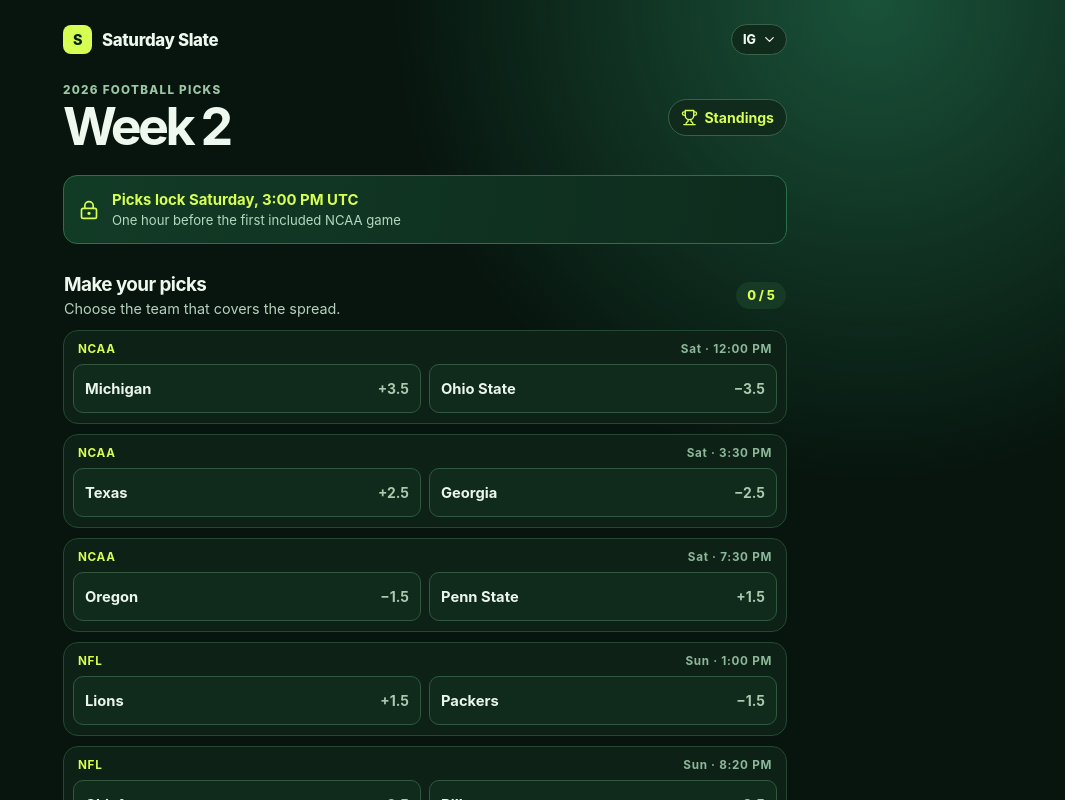
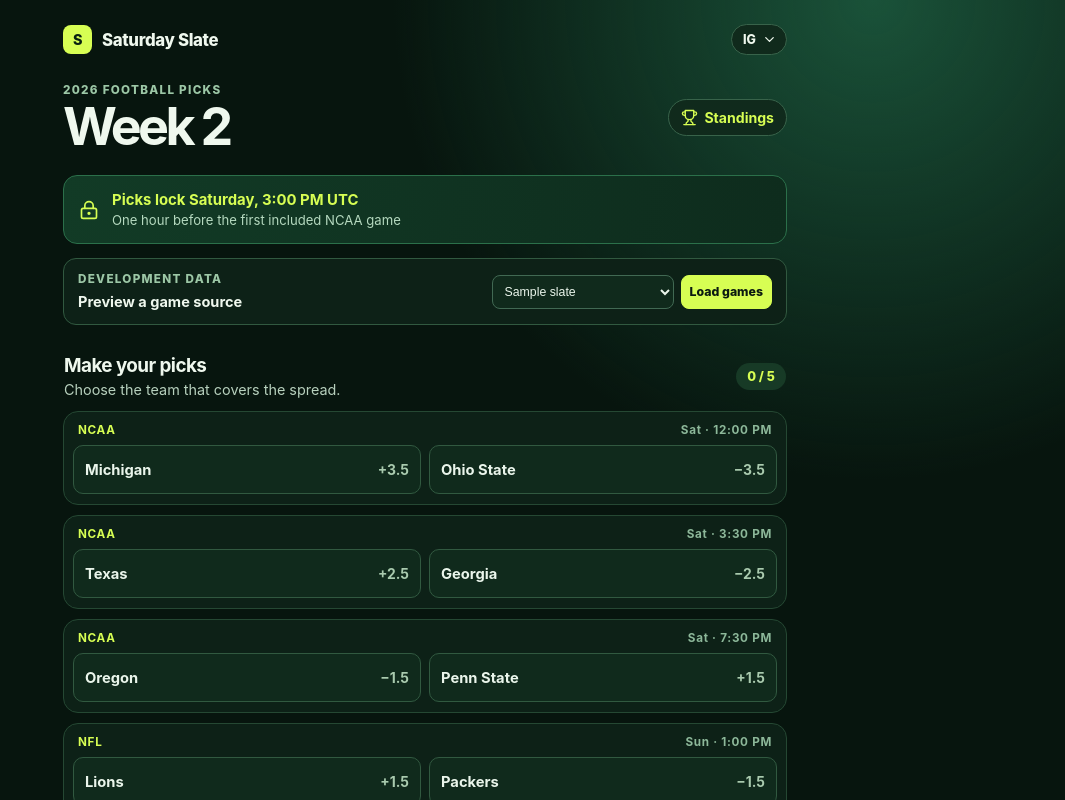
Before and after one commit to ihgold487/football-app, a React (Vite) app: page / in a window 1280 px wide. Shown: the top 800 px of the page, without its empty margins (215-1280 px from the left). Built offline with nearby package versions, Linux system fonts and the light colour scheme.

Commit message:
Add experimental ESPN FBS game importer

```diff
--- a/src/App.jsx
+++ b/src/App.jsx
@@ -1,6 +1,7 @@
 import { useEffect, useMemo, useState } from "react";
 import { Check, ChevronDown, CircleAlert, LockKeyhole, Trophy } from "lucide-react";
 import { demoGames, demoWeek } from "./data/demoSlate";
+import { loadEspnFbsGames } from "./data/providers/espn";
 
 const LOCAL_PICKS_KEY = "saturday-slate-demo-picks-v1";
 
@@ -22,7 +23,7 @@
     <article className="game-card">
       <div className="game-meta">
         <span>{game.league}</span>
-        <span>{game.kickoff}</span>
+        <span>{game.kickoff}{game.spreadDetail ? ` · ${game.spreadDetail}` : ""}</span>
       </div>
       <div className="game-teams">
         {choices.map((choice) => {
@@ -51,8 +52,12 @@
   const [picks, setPicks] = useState(localPicks.picks);
   const [totalPoints, setTotalPoints] = useState(localPicks.totalPoints);
   const [notice, setNotice] = useState("");
+  const [games, setGames] = useState(demoGames);
+  const [dataSource, setDataSource] = useState("sample");
+  const [slateDate, setSlateDate] = useState("2026-09-12");
+  const [loadingGames, setLoadingGames] = useState(false);
   const pickedCount = Object.keys(picks).length;
-  const missing = demoGames.length - pickedCount;
+  const missing = games.length - pickedCount;
   const formattedLock = useMemo(
     () => new Intl.DateTimeFormat("en-US", { weekday: "long", hour: "numeric", minute: "2-digit", timeZoneName: "short" }).format(new Date(demoWeek.lockAt)),
     []
@@ -75,6 +80,28 @@
     setNotice("All picks are saved on this device. You can refresh the page to verify they remain here.");
   }
 
+  async function loadGames() {
+    if (dataSource === "sample") {
+      setGames(demoGames);
+      setPicks({});
+      setNotice("Sample slate loaded. It is for interface testing only.");
+      return;
+    }
+    setLoadingGames(true);
+    setNotice("");
+    try {
+      const importedGames = await loadEspnFbsGames(slateDate);
+      if (!importedGames.length) throw new Error("No FBS games were returned for that date.");
+      setGames(importedGames);
+      setPicks({});
+      setNotice(`Loaded ${importedGames.length} FBS games from ESPN. Lines marked unavailable need another provider or admin confirmation.`);
+    } catch (error) {
+      setNotice(`Could not load ESPN data: ${error.message} Sample games are still available.`);
+    } finally {
+      setLoadingGames(false);
+    }
+  }
+
   return (
     <main className="app-shell">
       <header className="topbar">
@@ -95,13 +122,25 @@
         <div><strong>Picks lock {formattedLock}</strong><span>One hour before the first included NCAA game</span></div>
       </section>
 
+      <section className="source-panel" aria-label="Development data source">
+        <div><p className="eyebrow">DEVELOPMENT DATA</p><strong>Preview a game source</strong></div>
+        <div className="source-controls">
+          <select value={dataSource} onChange={(event) => setDataSource(event.target.value)} aria-label="Game data source">
+            <option value="sample">Sample slate</option>
+            <option value="espn">ESPN FBS (experimental)</option>
+          </select>
+          {dataSource === "espn" && <input aria-label="ESPN slate date" type="date" value={slateDate} onChange={(event) => setSlateDate(event.target.value)} />}
+          <button disabled={loadingGames} onClick={loadGames} type="button">{loadingGames ? "Loading…" : "Load games"}</button>
+        </div>
+      </section>
+
       <section className="picks-heading">
         <div><h2>Make your picks</h2><p>Choose the team that covers the spread.</p></div>
-        <span className="pick-count">{pickedCount} / {demoGames.length}</span>
+        <span className="pick-count">{pickedCount} / {games.length}</span>
       </section>
 
       <section className="games" aria-label="Week 2 games">
-        {demoGames.map((game) => <GameCard game={game} key={game.id} selection={picks[game.id]} onPick={pickGame} />)}
+        {games.map((game) => <GameCard game={game} key={game.id} selection={picks[game.id]} onPick={pickGame} />)}
       </section>
 
       <section className="tiebreaker">
@@ -111,7 +150,7 @@
 
       {notice && <p className="notice"><CircleAlert size={18} />{notice}</p>}
       <button className="save-button" onClick={savePicks} type="button">Save {pickedCount ? "my picks" : "picks"}</button>
-      <p className="demo-note">Development preview · picks are saved only on this device</p>
+      <p className="demo-note">Development preview · picks are saved only on this device · provider data is not yet published to a weekly slate</p>
     </main>
   );
 }
--- /dev/null
+++ b/src/data/providers/espn.js
@@ -0,0 +1,43 @@
+const ESPN_FBS_SCOREBOARD =
+  "https://site.api.espn.com/apis/site/v2/sports/football/college-football/scoreboard";
+
+function numberToSpread(value) {
+  if (value === null || value === undefined || Number.isNaN(value)) return "—";
+  return value > 0 ? `+${value}` : String(value).replace("-", "−");
+}
+
+function parseSpread(competition, homeTeam) {
+  const detail = competition.odds?.[0]?.details;
+  if (!detail) return { homeSpread: "—", awaySpread: "—", spreadDetail: "Line unavailable" };
+  const value = Number(detail.match(/([−-]?\d+(?:\.\d+)?)\s*$/)?.[1]?.replace("−", "-"));
+  if (Number.isNaN(value)) return { homeSpread: "—", awaySpread: "—", spreadDetail: detail };
+  const homeNamed = detail.toLowerCase().startsWith(homeTeam.toLowerCase());
+  const homeValue = homeNamed ? value : -value;
+  return { homeSpread: numberToSpread(homeValue), awaySpread: numberToSpread(-homeValue), spreadDetail: detail };
+}
+
+export async function loadEspnFbsGames(date) {
+  const query = new URLSearchParams({ dates: date.replaceAll("-", ""), groups: "80", limit: "300" });
+  const response = await fetch(`${ESPN_FBS_SCOREBOARD}?${query}`);
+  if (!response.ok) throw new Error(`ESPN returned ${response.status}.`);
+  const data = await response.json();
+
+  return (data.events || []).flatMap((event) => {
+    const competition = event.competitions?.[0];
+    const competitors = competition?.competitors || [];
+    const home = competitors.find((team) => team.homeAway === "home");
+    const away = competitors.find((team) => team.homeAway === "away");
+    if (!home || !away) return [];
+    const line = parseSpread(competition, home.team.displayName);
+    return [{
+      id: `espn-${event.id}`,
+      league: "NCAA",
+      kickoff: new Intl.DateTimeFormat("en-US", { weekday: "short", hour: "numeric", minute: "2-digit" }).format(new Date(event.date)),
+      away: away.team.displayName,
+      home: home.team.displayName,
+      awaySpread: line.awaySpread,
+      homeSpread: line.homeSpread,
+      spreadDetail: line.spreadDetail,
+    }];
+  });
+}
--- a/src/index.css
+++ b/src/index.css
@@ -17,9 +17,11 @@
 .week-header { margin-bottom: 24px; }
 .lock-banner { display: flex; gap: 13px; align-items: center; padding: 15px; border: 1px solid #2b704a; border-radius: 14px; background: linear-gradient(100deg, #123b26, #0e2c1d); color: #d7fe53; }
 .lock-banner div { display: grid; gap: 3px; }.lock-banner strong { font-size: .93rem; }.lock-banner span { color: #b5d9bf; font-size: .82rem; }
+.source-panel { display: flex; align-items: center; justify-content: space-between; gap: 14px; margin-top: 14px; padding: 13px 14px; border: 1px solid #315940; border-radius: 13px; background: #0d2117; }.source-panel strong { font-size: .91rem; }.source-controls { display: flex; flex-wrap: wrap; justify-content: flex-end; gap: 7px; }.source-controls select, .source-controls input, .source-controls button { min-height: 34px; padding: 6px 8px; border: 1px solid #416953; border-radius: 8px; color: #eaf5eb; background: #102a1c; font-size: .77rem; }.source-controls button { color: #0b1a10; border-color: #d7fe53; background: #d7fe53; font-weight: 800; }.source-controls button:disabled { opacity: .65; cursor: wait; }
 .picks-heading { margin: 29px 1px 13px; }.picks-heading p, .tiebreaker p { margin: 4px 0 0; font-size: .9rem; }.pick-count { min-width: 50px; padding: 6px 9px; border-radius: 999px; color: #d7fe53; background: #173a26; text-align: center; font-size: .8rem; font-weight: 800; }
 .games { display: grid; gap: 10px; }.game-card { overflow: hidden; border: 1px solid #254833; border-radius: 15px; background: #0d2117; }.game-meta { display: flex; justify-content: space-between; padding: 11px 14px 8px; color: #8db89a; font-size: .73rem; font-weight: 750; letter-spacing: .06em; }.game-meta span:first-child { color: #d7fe53; }
 .game-teams { display: grid; grid-template-columns: 1fr 1fr; gap: 8px; padding: 0 9px 10px; }.pick-option { position: relative; display: flex; align-items: center; gap: 7px; min-height: 49px; padding: 10px 11px; border: 1px solid #315940; border-radius: 10px; color: #eaf5eb; background: #102a1c; text-align: left; }.pick-option span { flex: 1; font-size: .92rem; font-weight: 700; }.pick-option strong { color: #a9caae; font-size: .87rem; }.pick-option.is-selected { border-color: #d7fe53; color: #09180e; background: #d7fe53; }.pick-option.is-selected strong { color: #254c31; }
 .tiebreaker { margin-top: 20px; padding: 18px; border: 1px solid #416953; border-radius: 15px; background: #153322; }.tiebreaker label { position: relative; display: flex; align-items: center; }.tiebreaker input { width: 82px; padding: 10px 30px 10px 10px; border: 1px solid #5b8468; border-radius: 9px; color: #f4fbf3; background: #0a1b11; font-size: 1.1rem; font-weight: 800; }.tiebreaker label > span:last-child { position: absolute; right: 8px; color: #9cc7a6; font-size: .65rem; font-weight: 800; }.sr-only { position: absolute; width: 1px; height: 1px; overflow: hidden; clip: rect(0, 0, 0, 0); }
 .notice { display: flex; gap: 8px; align-items: flex-start; margin: 15px 2px; color: #ffe6a4; font-size: .88rem; line-height: 1.4; }.notice svg { flex: none; margin-top: 1px; }.save-button { width: 100%; margin-top: 17px; padding: 15px; border: 0; border-radius: 11px; color: #0b1a10; background: #d7fe53; font-weight: 900; font-size: 1rem; }.save-button:hover { background: #e3ff86; }.demo-note { margin: 16px 0 0; color: #719479; text-align: center; font-size: .75rem; }
+@media (max-width: 560px) { .source-panel { align-items: flex-start; flex-direction: column; }.source-controls { justify-content: flex-start; } }
 @media (max-width: 440px) { .app-shell { padding-inline: 13px; }.score-chip span { display: none; }.game-teams { gap: 6px; padding-inline: 7px; }.pick-option { padding-inline: 8px; }.pick-option span { font-size: .84rem; }.pick-option strong { font-size: .78rem; }.tiebreaker { align-items: flex-end; padding: 15px; } }
```
